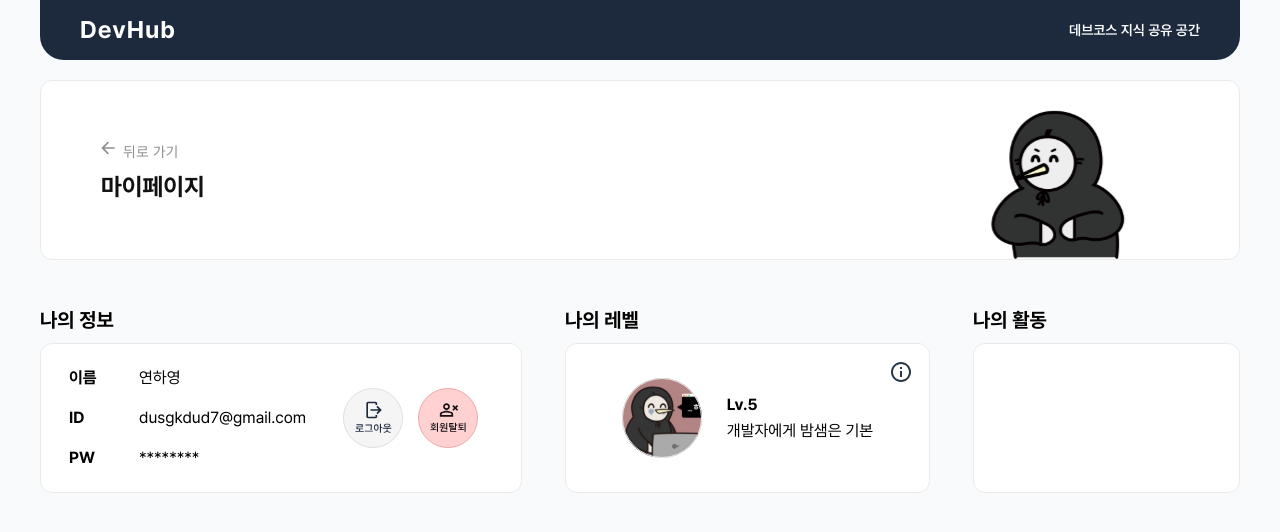
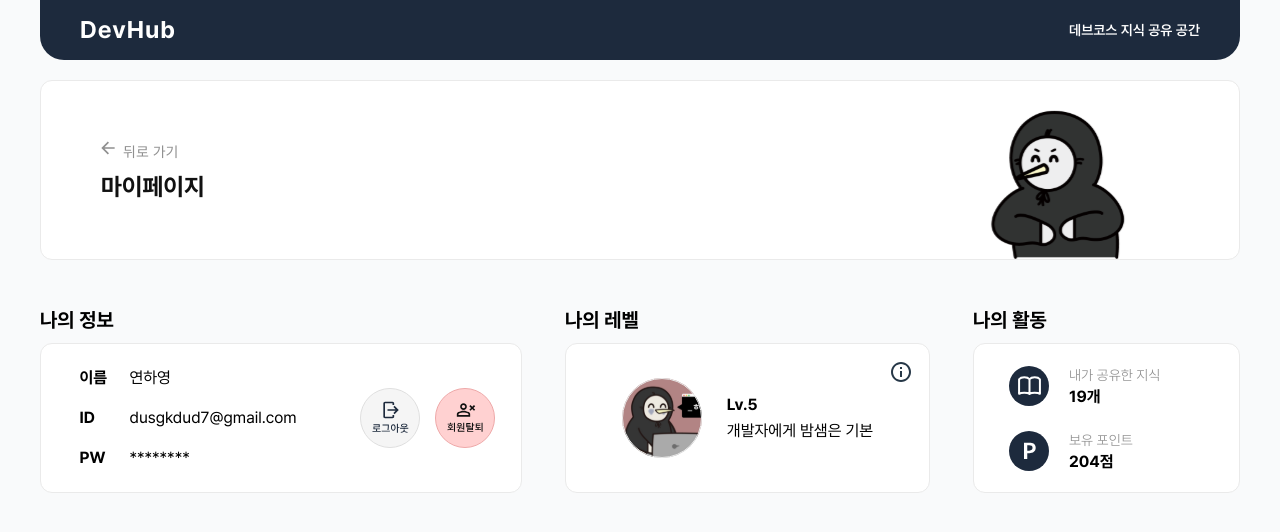
Before and after one commit to Team-DevHub/dev-hub-front, a React (Vite) app: page /mypage in a window 1280 px wide. Shown: the top 532 px of the page. Built offline with nearby package versions, Linux system fonts and the light colour scheme.

Commit message:
[style/#4] 나의 활동 컴포넌트

```diff
--- a/src/components/myPage/MyActivity.tsx
+++ b/src/components/myPage/MyActivity.tsx
@@ -1,40 +1,77 @@
 import styled from "styled-components";
-
-
+import BookIcon from "@/assets/icon/myactivity-book-icon.svg?react"
+import PointIcon from "@/assets/icon/myactivity-point-icon.svg?react"
 
 function MyActivity(){
   return (
+    <Wrapper>
+      <Title>나의 활동</Title>
         <Container>
-      <Title>나의 활동</Title>
-        <InnerContainer>
-
-        </InnerContainer>
+        <ActivityInfo>
+            <BookIcon/>
+              <Activity>
+                <span>내가 공유한 지식</span>
+                <h4>19개</h4>
+              </Activity>
+        </ActivityInfo>
+        <ActivityInfo>
+            <PointIcon/>
+              <Activity>
+                <span>보유 포인트</span>
+                <h4>204점</h4>
+              </Activity>
+      </ActivityInfo>
         </Container>
+  </Wrapper>
   )
 }
 
 export default MyActivity;
 
 
-const Container = styled.div`
+const Wrapper = styled.div`
   width: 267px;
   height: 146px;
-`
+  `;
 
-const InnerContainer = styled.div`
+const Container = styled.div`
   width: 267px;
   height: 150px;
   background-color: ${({ theme }) => theme.color.bgWhite};
   border: 1px solid ${({ theme }) => theme.color.borderGray};
   border-radius: 12px;
-padding: 16px;
+  padding: 35px;
   display: flex;
+  flex-direction: column;
   align-items: center;
+  justify-content: center;
   gap: 25px
-`
+  `;
 
 const Title = styled.h2`
   font-size: ${({ theme }) => theme.fontSize.xl};
   font-weight: 700;
   padding-bottom: 13px;
 `;
+
+const ActivityInfo = styled.div`
+  width :100%;
+  display: flex;
+  align-items: center;
+  gap: 20px;
+  `;
+
+const Activity = styled.div`
+  flex-direction: column;
+
+  & h4{
+    font-weight: 700;
+    margin-top: 6px;
+  }
+
+  & span {
+    font-weight: 300;
+    font-size: ${({ theme }) => theme.fontSize.base};
+    color: ${({ theme }) => theme.color.textGray};
+  }
+`;
--- a/src/components/myPage/MyInfo.tsx
+++ b/src/components/myPage/MyInfo.tsx
@@ -10,15 +10,15 @@ function MyInfo(){
         <Container>
           <Content>
             <Info>
-              <h3>이름</h3>
+              <h4>이름</h4>
               <span>연하영</span>
             </Info>
             <Info>
-              <h3>ID</h3>
+              <h4>ID</h4>
               <span>dusgkdud7@gmail.com</span>
             </Info>
             <Info>
-              <h3>PW</h3>
+              <h4>PW</h4>
               <span>********</span>
           </Info>
           </Content>
@@ -38,7 +38,7 @@ export default MyInfo;
 const Wrapper = styled.div`
   width: 482px;
   height: 200px;
-`
+`;
 
 const Container = styled.div`
   width: 482px;
@@ -49,8 +49,9 @@ border-radius: 12px;
   padding: 16px;
   display: flex;
   align-items: center;
-gap: 25px
-`
+  justify-content: space-around;
+  gap: 30px
+`;
 
 const Title = styled.h2`
   font-size: ${({ theme }) => theme.fontSize.xl};
@@ -61,18 +62,18 @@ const Title = styled.h2`
 const Content = styled.div`
   display: flex;
   flex-direction: column;
-`
+`;
 
 const Info = styled.div`
   font-size: ${({ theme }) => theme.fontSize.md};
-margin: 12px;
+  padding: 12px;
   display: flex;
 
-& h3 {
+  & h4 {
     font-weight: 700;
-  width: 70px;
+    width: 50px;
   }
-`
+`;
 
 const IconContainer = styled.div`
   display: flex;
--- a/src/pages/MyPage.tsx
+++ b/src/pages/MyPage.tsx
@@ -9,9 +9,9 @@ function MyPage(){
    <Container>
       <Banner hasBackBtn={true} title={"마이페이지"} />
        <Content>
-       <MyInfo/>
-       <MyLevel/>
-       <MyActivity/>
+        <MyInfo/>
+        <MyLevel/>
+        <MyActivity/>
        </Content>
     </Container>
  )
```
Also changed, not shown: src/components/myPage/MyLevel.tsx (+4 -10 lines), src/assets/icon/myactivity-book-icon.svg (renamed from src/assets/icon/activity-book-icon.svg), src/assets/icon/myactivity-point-icon.svg (renamed from src/assets/icon/activity-point-icon.svg). Lines whose indentation alone changed are shown as unchanged.
